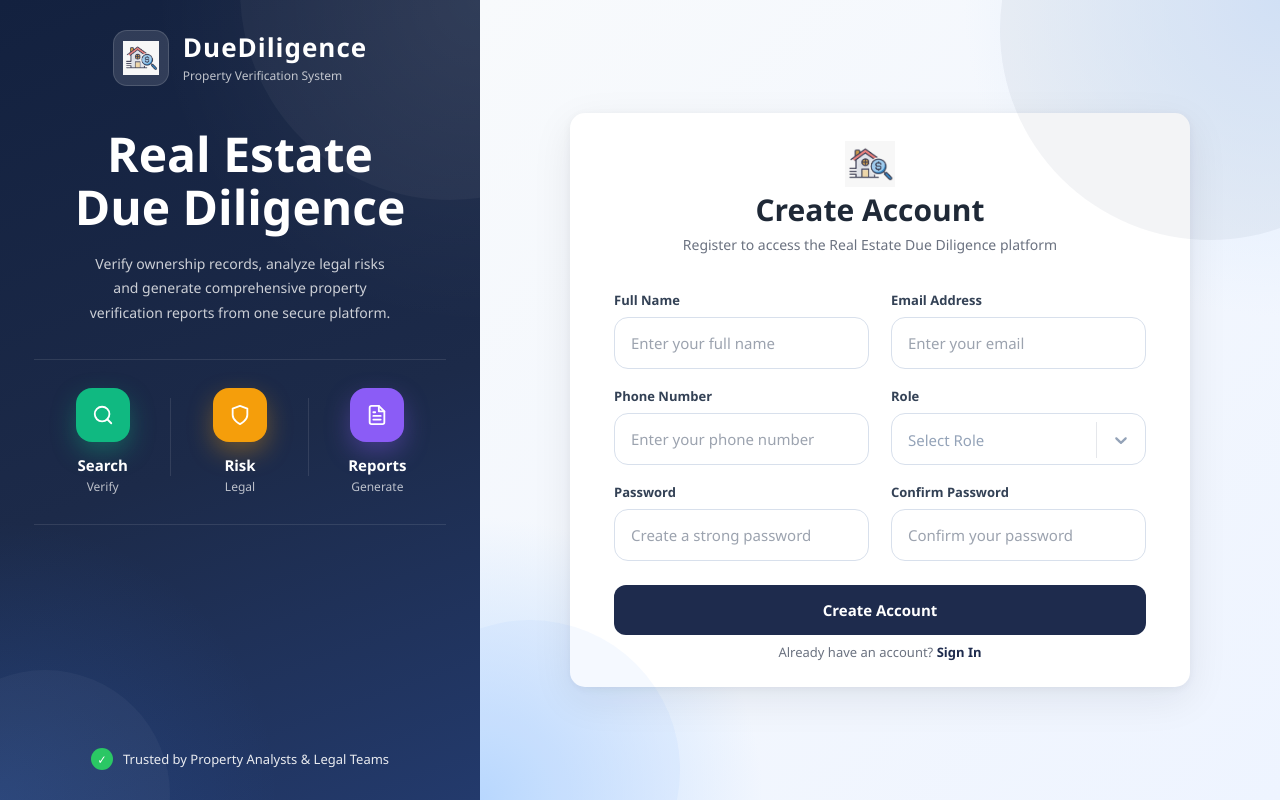
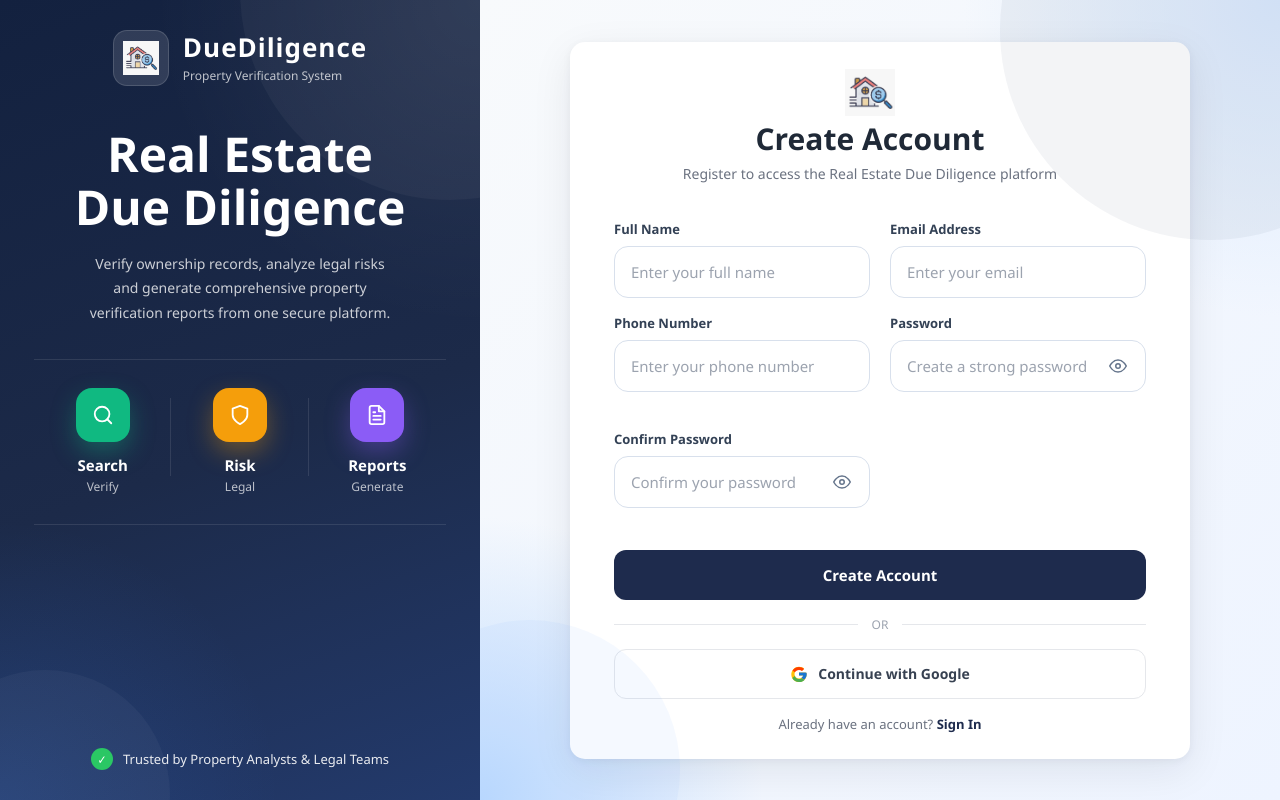
Before and after one commit to springboardmentor198/team-01, a React app in the folder frontend/: page /register in a window 1280 px wide. Built offline with nearby package versions, Linux system fonts and the light colour scheme; the HTML template or start-up script is replaced by a standard one.

Commit message:
updated register page and profile page

```diff
--- a/frontend/src/pages/Profile/Profile.jsx
+++ b/frontend/src/pages/Profile/Profile.jsx
@@ -18,7 +18,6 @@ import {
   LuChevronRight,
   LuX,
   LuCheck,
-  LuLogOut,
   LuCircleCheck,
 } from "react-icons/lu";
 import { useNavigate } from "react-router-dom";
@@ -182,11 +181,6 @@ function Profile() {
       console.error(err);
       alert(err.message || "Failed to update profile");
     }
-  };
-
-  const handleLogout = () => {
-    api.logout();
-    navigate("/login");
   };
 
   const settingsRows = BASE_SETTINGS;
@@ -370,9 +364,6 @@ function Profile() {
                 );
               })}
             </div>
-            <button className="logout-btn" onClick={handleLogout}>
-              <LuLogOut /> Log out
-            </button>
           </div>
         </section>
       </div>
--- a/frontend/src/pages/Register/Register.css
+++ b/frontend/src/pages/Register/Register.css
@@ -12,9 +12,9 @@
 .auth-grid{
     display:grid;
     grid-template-columns:repeat(2,minmax(0,1fr));
-    gap:18px 22px;
+    gap:16px 20px;
     margin-top:10px;
-     margin-bottom: 20px;
+    margin-bottom: 16px;
 }
 
 .auth-grid .auth-field{
@@ -175,7 +175,7 @@
 /* ================= BUTTON ================= */
 
 .auth-submit-btn{
-    margin-top:26px;
+    margin-top:20px;
 }
 
 /* ================= PASSWORD STRENGTH ================= */
--- a/frontend/src/pages/Register/Register.jsx
+++ b/frontend/src/pages/Register/Register.jsx
@@ -4,7 +4,7 @@ import AuthLayout from "../../components/AuthLayout/AuthLayout";
 import { api } from "../../services/api";
 import logo from "../../assets/images/logo.png";
 import "./Register.css";
-import Select from "react-select";
+import { useGoogleLogin } from "@react-oauth/google";
 
 function getPasswordStrength(pwd) {
   if (!pwd) return 0;
@@ -26,13 +26,6 @@ const STRENGTH_LABELS = [
   "Good",
   "Strong",
 ];
-const roleOptions = [
-  { value: "ADMIN", label: "Admin" },
-  { value: "BUYER", label: "Buyer" },
-  { value: "AGENT", label: "Agent" },
-  { value: "LEGAL_REVIEWER", label: "Legal Reviewer" },
-  { value: "BANK", label: "Financial Institution (Bank)" },
-];
 
 function Register() {
   const navigate = useNavigate();
@@ -42,7 +35,8 @@ function Register() {
   const [phoneNumber, setPhoneNumber] = useState("");
   const [password, setPassword] = useState("");
   const [confirmPassword, setConfirmPassword] = useState("");
-  const [role, setRole] = useState("");
+  const [showPassword, setShowPassword] = useState(false);
+  const [showConfirmPassword, setShowConfirmPassword] = useState(false);
 
   const [error, setError] = useState("");
   const [success, setSuccess] = useState("");
@@ -55,6 +49,8 @@ function Register() {
 
   const passwordsDifferent =
     confirmPassword.length > 0 && password !== confirmPassword;
+
+  const [googleLoading, setGoogleLoading] = useState(false);
 
   const handleSubmit = async (e) => {
     e.preventDefault();
@@ -81,6 +77,56 @@ function Register() {
       setLoading(false);
     }
   };
+
+  const getPostLoginPath = ({ profileCompleted, role }) => {
+    if (role === "ADMIN") {
+      return "/admin/dashboard";
+    }
+
+    if (profileCompleted === false) {
+      return "/onboarding";
+    }
+
+    if (profileCompleted === true) {
+      const dashboardPaths = {
+        BUYER: "/buyer/dashboard",
+        AGENT: "/agent/dashboard",
+        LEGAL_REVIEWER: "/legal/dashboard",
+        BANK: "/bank/dashboard",
+      };
+
+      return dashboardPaths[role] || "/dashboard";
+    }
+
+    return "/dashboard";
+  };
+
+    const googleLogin = useGoogleLogin({
+      flow: "auth-code",
+
+      onSuccess: async (tokenResponse) => {
+        setError("");
+        setGoogleLoading(true);
+
+        try {
+          const authentication =
+            await api.loginWithGoogle(tokenResponse);
+
+          navigate(getPostLoginPath(authentication), {
+            replace: true,
+          });
+        } catch (err) {
+          setError(err.message || "Google sign-in failed");
+        } finally {
+          setGoogleLoading(false);
+        }
+      },
+
+      onError: () => {
+        setError("Google sign-in failed");
+      },
+    });
+
 
   return (
     <AuthLayout>
@@ -156,36 +202,64 @@ function Register() {
             </div>
 
             <div className="auth-field">
-              <label>Role</label>
-
-              <Select
-                className="react-select-container"
-                classNamePrefix="react-select"
-                options={roleOptions}
-                placeholder="Select Role"
-                value={roleOptions.find(option => option.value === role) || null}
-                onChange={(selectedOption) =>
-                  setRole(selectedOption?.value || "")
-                }
-                isSearchable={false}
-                isClearable
-                menuPlacement="auto"
-                menuPosition="fixed"
-              />
-            </div>
-
-            <div className="auth-field">
               <label htmlFor="password">Password</label>
 
+              <div className="input-group">
                 <input
                   id="password"
-                type="password"
-                className="auth-input"
+                  type={showPassword ? "text" : "password"}
+                  className="auth-input has-trailing-icon"
                   placeholder="Create a strong password"
                   value={password}
                   onChange={(e) => setPassword(e.target.value)}
                   required
                 />
+
+                <button
+                  type="button"
+                  className="input-trailing-icon"
+                  onClick={() => setShowPassword((prev) => !prev)}
+                  aria-label={
+                    showPassword ? "Hide password" : "Show password"
+                  }
+                  tabIndex={-1}
+                >
+                  {showPassword ? (
+                    <svg
+                      width="18"
+                      height="18"
+                      viewBox="0 0 24 24"
+                      fill="none"
+                      stroke="currentColor"
+                      strokeWidth="2"
+                    >
+                      <path d="M17.94 17.94A10.94 10.94 0 0 1 12 20c-7 0-11-8-11-8a21.6 21.6 0 0 1 5.06-6.06M9.9 4.24A10.94 10.94 0 0 1 12 4c7 0 11 8 11 8a21.6 21.6 0 0 1-2.16 3.19m-6.72-1.07a3 3 0 1 1-4.24-4.24" />
+                      <line
+                        x1="1"
+                        y1="1"
+                        x2="23"
+                        y2="23"
+                      />
+                    </svg>
+                  ) : (
+                    <svg
+                      width="18"
+                      height="18"
+                      viewBox="0 0 24 24"
+                      fill="none"
+                      stroke="currentColor"
+                      strokeWidth="2"
+                    >
+                      <path d="M1 12s4-8 11-8 11 8 11 8-4 8-11 8-11-8-11-8z" />
+                      <circle
+                        cx="12"
+                        cy="12"
+                        r="3"
+                      />
+                    </svg>
+                  )}
+                </button>
+              </div>
 
               {password && (
                 <div className="password-strength">
@@ -216,15 +290,72 @@ function Register() {
                 Confirm Password
               </label>
 
+              <div className="input-group">
                 <input
                   id="confirmPassword"
-                type="password"
-                className="auth-input"
+                  type={
+                    showConfirmPassword
+                      ? "text"
+                      : "password"
+                  }
+                  className="auth-input has-trailing-icon"
                   placeholder="Confirm your password"
                   value={confirmPassword}
-                onChange={(e) => setConfirmPassword(e.target.value)}
+                  onChange={(e) =>
+                    setConfirmPassword(e.target.value)
+                  }
                   required
                 />
+
+                <button
+                  type="button"
+                  className="input-trailing-icon"
+                  onClick={() =>
+                    setShowConfirmPassword((prev) => !prev)
+                  }
+                  aria-label={
+                    showConfirmPassword
+                      ? "Hide password"
+                      : "Show password"
+                  }
+                  tabIndex={-1}
+                >
+                  {showConfirmPassword ? (
+                    <svg
+                      width="18"
+                      height="18"
+                      viewBox="0 0 24 24"
+                      fill="none"
+                      stroke="currentColor"
+                      strokeWidth="2"
+                    >
+                      <path d="M17.94 17.94A10.94 10.94 0 0 1 12 20c-7 0-11-8-11-8a21.6 21.6 0 0 1 5.06-6.06M9.9 4.24A10.94 10.94 0 0 1 12 4c7 0 11 8 11 8a21.6 21.6 0 0 1-2.16 3.19m-6.72-1.07a3 3 0 1 1-4.24-4.24" />
+                      <line
+                        x1="1"
+                        y1="1"
+                        x2="23"
+                        y2="23"
+                      />
+                    </svg>
+                  ) : (
+                    <svg
+                      width="18"
+                      height="18"
+                      viewBox="0 0 24 24"
+                      fill="none"
+                      stroke="currentColor"
+                      strokeWidth="2"
+                    >
+                      <path d="M1 12s4-8 11-8 11 8 11 8-4 8-11 8-11-8-11-8z" />
+                      <circle
+                        cx="12"
+                        cy="12"
+                        r="3"
+                      />
+                    </svg>
+                  )}
+                </button>
+              </div>
 
               {passwordsMatch && (
                 <div className="password-match success">
@@ -256,6 +387,50 @@ function Register() {
 
         </form>
 
+        <div className="auth-divider">
+          <span>OR</span>
+        </div>
+
+                <div className="google-login-wrapper">
+
+          <button
+            className="google-btn"
+            type="button"
+            onClick={() => googleLogin()}
+            disabled={googleLoading}
+          >
+
+            <svg viewBox="0 0 48 48">
+              <path
+                fill="#FFC107"
+                d="M43.6 20.5H42V20H24v8h11.3C33.7 32.9 29.3 36 24 36c-6.6 0-12-5.4-12-12s5.4-12 12-12c3.1 0 5.9 1.2 8 3.1l5.7-5.7C34.6 6.5 29.6 4.5 24 4.5 12.7 4.5 3.5 13.7 3.5 25S12.7 45.5 24 45.5 44.5 36.3 44.5 25c0-1.5-.2-2.9-.4-4.5z"
+              />
+
+              <path
+                fill="#FF3D00"
+                d="M6.3 14.7l6.6 4.8C14.6 15.6 18.9 13 24 13c3.1 0 5.9 1.2 8 3.1l5.7-5.7C34.6 7 29.6 5 24 5c-7.6 0-14.1 4.3-17.4 10.6z"
+              />
+
+              <path
+                fill="#4CAF50"
+                d="M24 45.5c5.5 0 10.4-1.9 14.2-5.1l-6.6-5.4C29.6 36.5 27 37.5 24 37.5c-5.3 0-9.7-3.4-11.3-8.1l-6.6 5.1C9.8 41.1 16.4 45.5 24 45.5z"
+              />
+
+              <path
+                fill="#1976D2"
+                d="M43.6 20.5H42V20H24v8h11.3c-.9 2.5-2.5 4.6-4.6 6l6.6 5.4C40.9 36.3 44.5 31.1 44.5 25c0-1.5-.2-2.9-.4-4.5z"
+              />
+            </svg>
+
+            {googleLoading
+              ? "Signing in..."
+              : "Continue with Google"}
+
+          </button>
+
+        </div>
+
+
         <p className="auth-footer">
           Already have an account?{" "}
           <Link
```
Also changed, not shown: 2 other files (tests, documents, lock files or other folders). Lines whose indentation alone changed are shown as unchanged.
